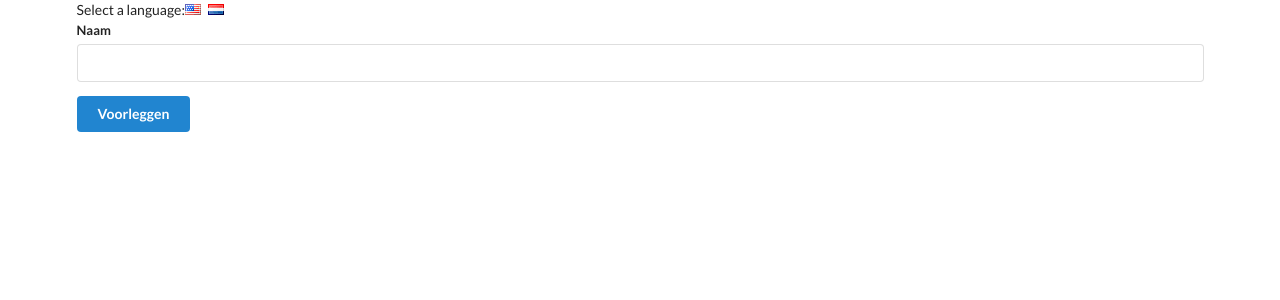
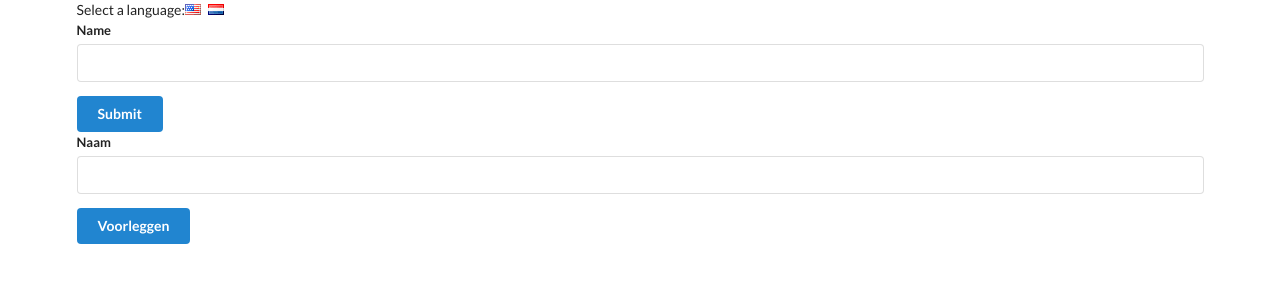
Before and after one commit to Gjorgjioska/TranslateProject, a React (Create React App) app: page / in a window 1280 px wide. Shown: the top 300 px of the page. Built offline with nearby package versions, Linux system fonts and the light colour scheme.

Commit message:
Accessing Data with Consumers

```diff
--- a/src/components/App.js
+++ b/src/components/App.js
@@ -1,5 +1,6 @@
 import React from "react";
 import UserCreate from "./UserCreate";
+import LanguageContex from "../contexts/LanguageContex";
 
 class App extends React.Component {
   state = { language: "english" };
@@ -22,6 +23,10 @@ class App extends React.Component {
             onClick={() => this.onLanguageChange("dutch")}
           />
         </div>
+        <LanguageContex.Provider value={this.state.language}>
+          <UserCreate />
+        </LanguageContex.Provider>
+
         <UserCreate />
       </div>
     );
--- a/src/components/Button.js
+++ b/src/components/Button.js
@@ -2,10 +2,17 @@ import React from "react";
 import LanguageContex from "../contexts/LanguageContex";
 
 class Button extends React.Component {
-  static contextType = LanguageContex;
+  renderSubmit(value) {
+    return value === "english" ? "Submit" : "Voorleggen";
+  }
   render() {
-    const text = this.context === "english" ? "Submit" : "Voorleggen";
-    return <button className=" ui button primary">{text}</button>;
+    return (
+      <button className=" ui button primary">
+        <LanguageContex.Consumer>
+          {(value) => this.renderSubmit(value)}
+        </LanguageContex.Consumer>
+      </button>
+    );
   }
 }
 
```
